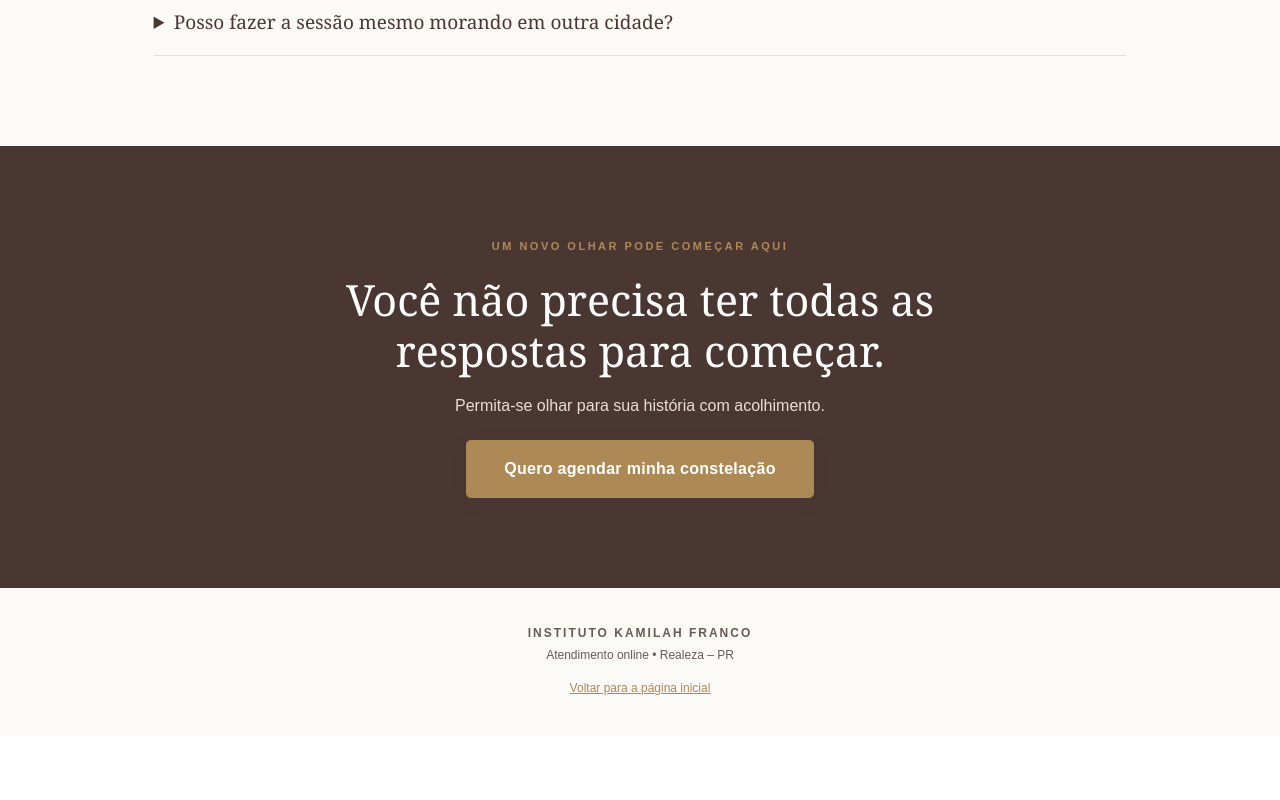
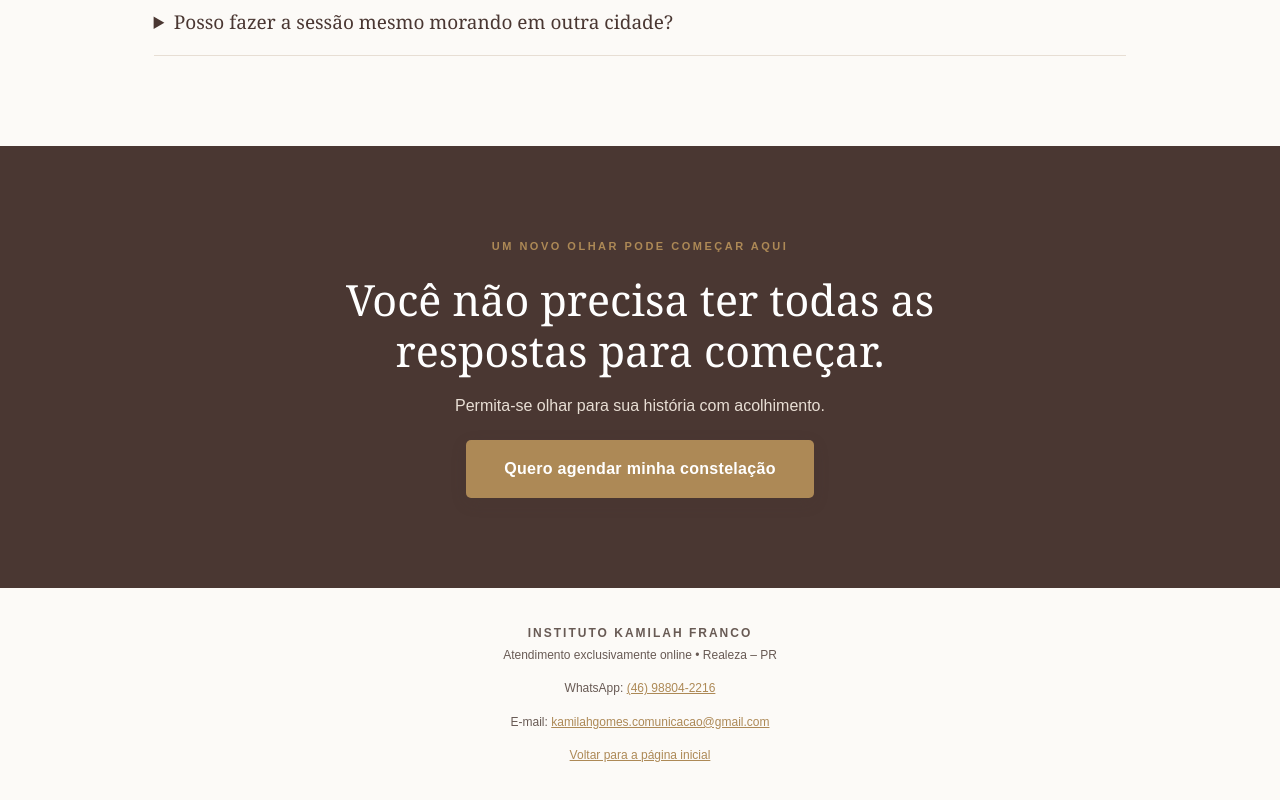
Before and after one commit to Institutokamilahfranco/instituto-kamilah-site, a Next.js app: page /constelacao-familiar in a window 1280 px wide. Shown: the part 4256-5056 px from the top of the page. Before the commit the page ends 4991 px from the top, so only its background shows below. Built offline with nearby package versions, Linux system fonts and the light colour scheme.

Commit message:
Update page.js

```diff
--- a/app/constelacao-familiar/page.js
+++ b/app/constelacao-familiar/page.js
@@ -240,9 +240,27 @@ export default function ConstelacaoFamiliar() {
       </section>
 
       <footer>
-        <strong>INSTITUTO KAMILAH FRANCO</strong>
-        <p>Atendimento online • Realeza – PR</p>
-        <a href="/">Voltar para a página inicial</a>
+       <strong>INSTITUTO KAMILAH FRANCO</strong>
+
+<p>Atendimento exclusivamente online • Realeza – PR</p>
+
+<div className="contatos-rodape">
+  <p>
+    WhatsApp:{" "}
+    <a href="https://wa.me/5546988042216" target="_blank" rel="noopener noreferrer">
+      (46) 98804-2216
+    </a>
+  </p>
+
+  <p>
+    E-mail:{" "}
+    <a href="mailto:kamilahgomes.comunicacao@gmail.com">
+      kamilahgomes.comunicacao@gmail.com
+    </a>
+  </p>
+</div>
+
+<a href="/">Voltar para a página inicial</a>
       </footer>
 
       <style jsx>{`
```
